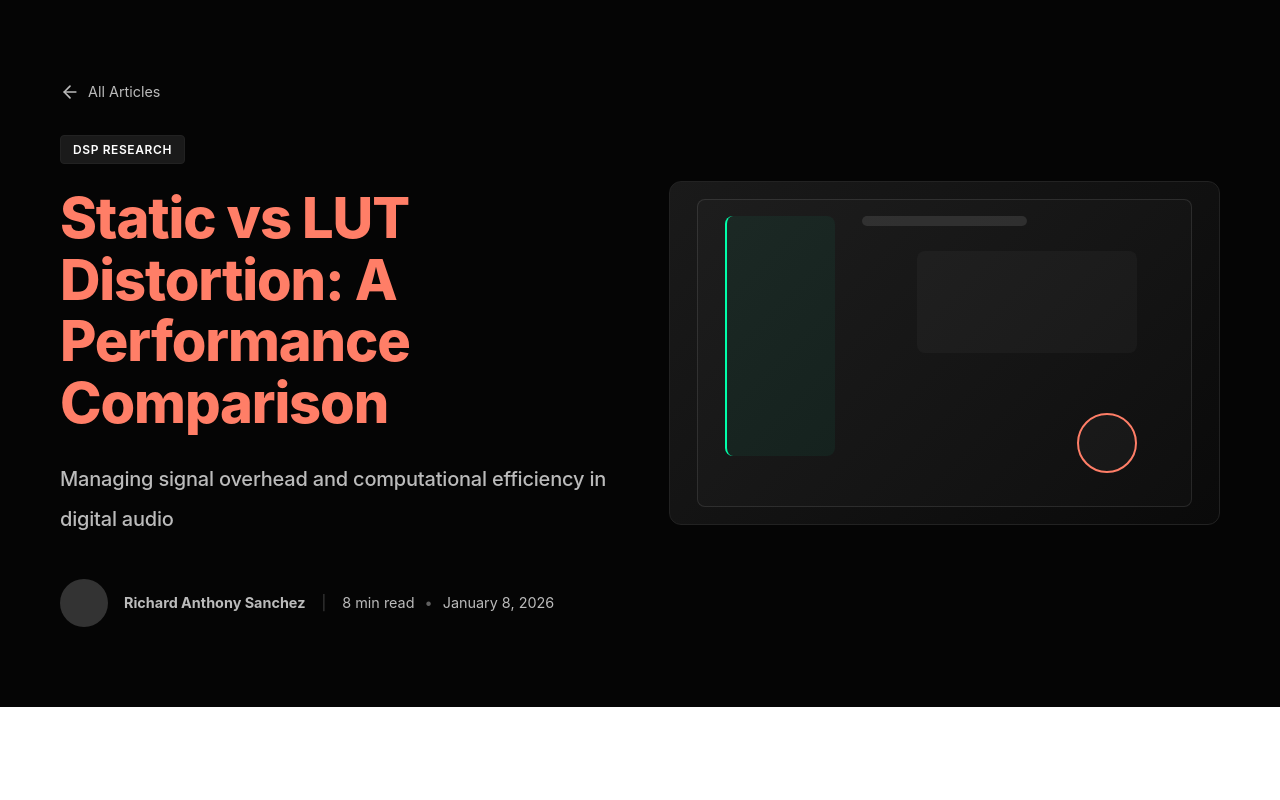
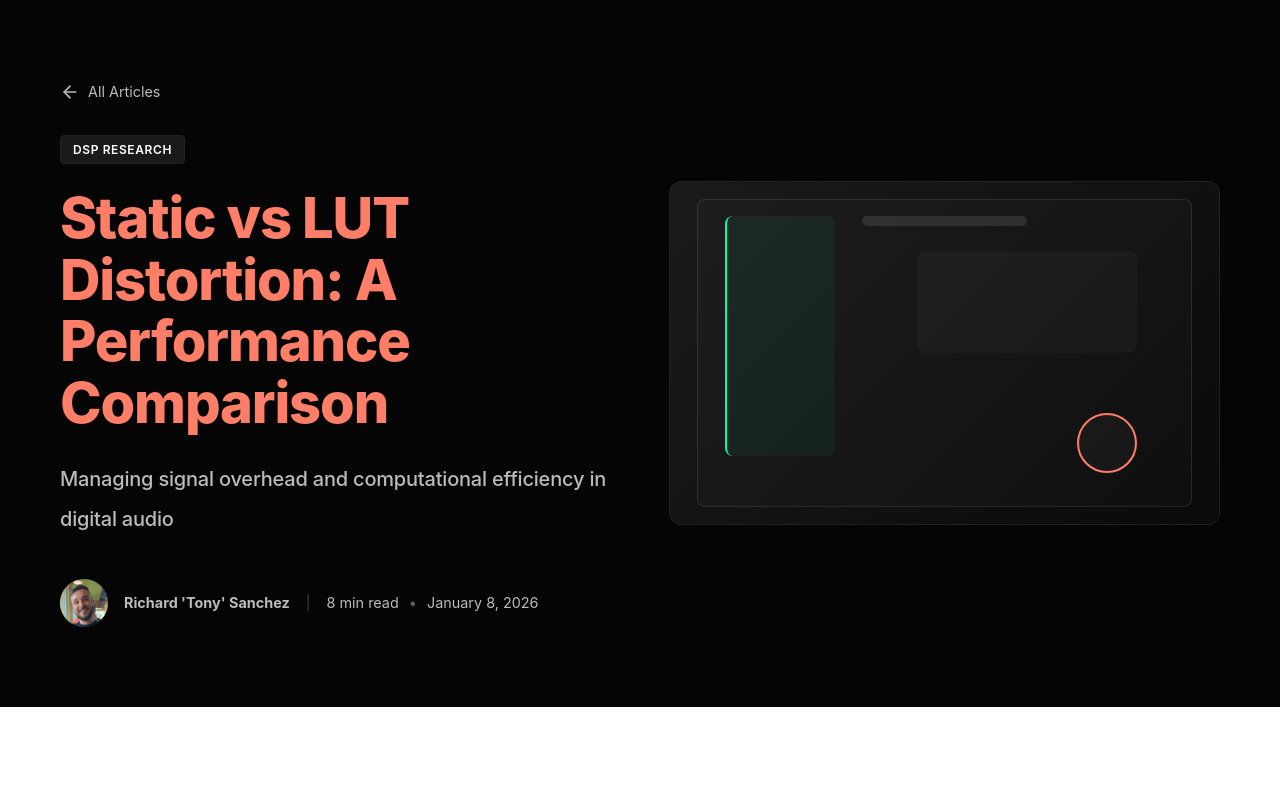
Before and after one commit to RichardAnthonySanchez/distortion-charts, an Eleventy site: page public/markdown/tanh_vs_lut_distortions.md in a window 1280 px wide. Shown: the top 800 px of the page. Built offline with nearby package versions, Linux system fonts and the light colour scheme; Eleventy itself is replaced by a stand-in of ours; files that its build step writes are made by us from their sources.

Commit message:
update avatar section

```diff
--- a/_includes/base.njk
+++ b/_includes/base.njk
@@ -26,7 +26,9 @@
                 <p class="subtitle">{{ subtitle }}</p>
 
                 <div class="author-meta">
-                    <div class="author-avatar"></div>
+                    <div class="author-avatar">
+                        <img src="/public/img/profile_pic_tony_small.png" alt="Richard Anthony Sanchez">
+                    </div>
                     <div class="meta-info">
                         <strong>{{ author | default("Richard Anthony Sanchez") }}</strong>
                         <span class="separator">|</span>
--- a/public/markdown/tanh_vs_lut_distortions.md
+++ b/public/markdown/tanh_vs_lut_distortions.md
@@ -2,7 +2,7 @@
 layout: base.njk
 title: "Static vs LUT Distortion: A Performance Comparison"
 subtitle: "Managing signal overhead and computational efficiency in digital audio"
-author: "Richard Anthony Sanchez"
+author: "Richard 'Tony' Sanchez"
 date: 2026-01-08
 readTime: "8 min read"
 tag: "DSP Research"
--- a/public/styles/styles.css
+++ b/public/styles/styles.css
@@ -157,6 +157,16 @@ h4,
     height: 48px;
     border-radius: 50%;
     background: #333;
+    overflow: hidden;
+    display: flex;
+    align-items: center;
+    justify-content: center;
+}
+
+.author-avatar img {
+    width: 100%;
+    height: 100%;
+    object-fit: cover;
 }
 
 .meta-info {
```
Also changed, not shown: public/img/profile_pic_tony_small.png (added).
